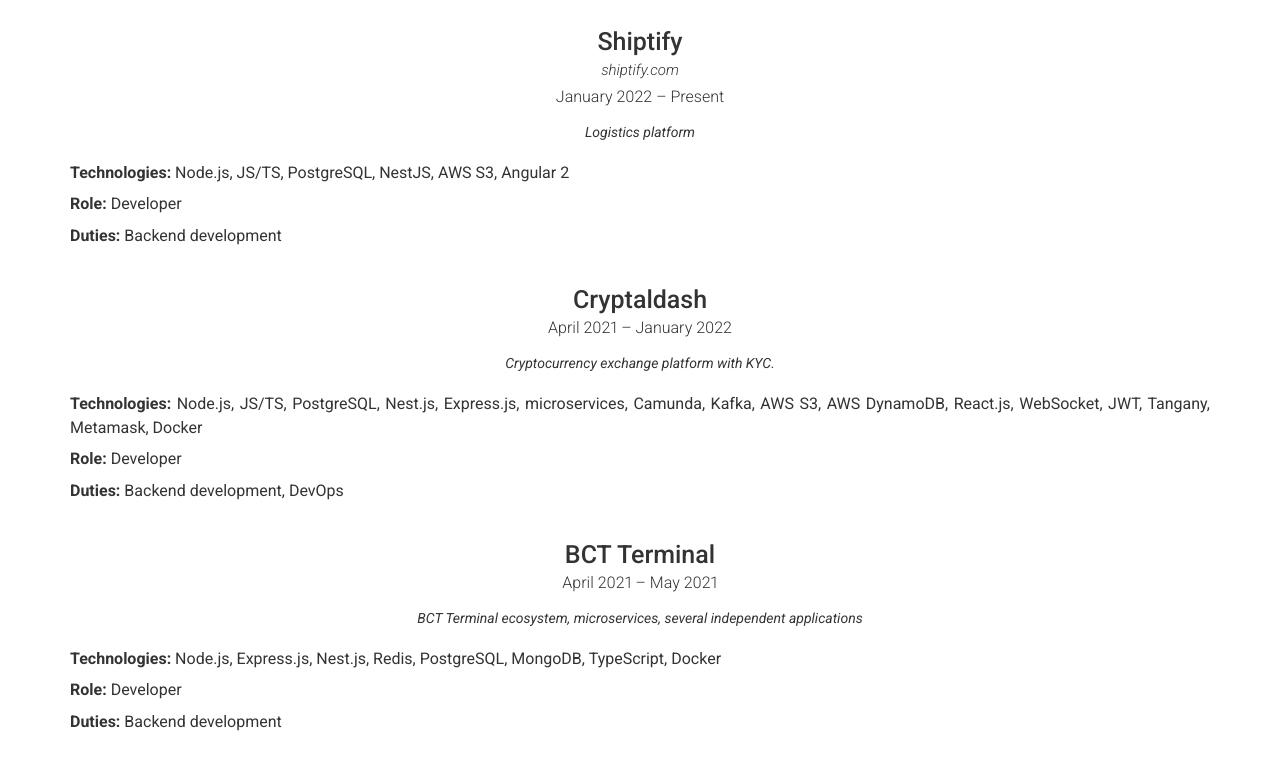
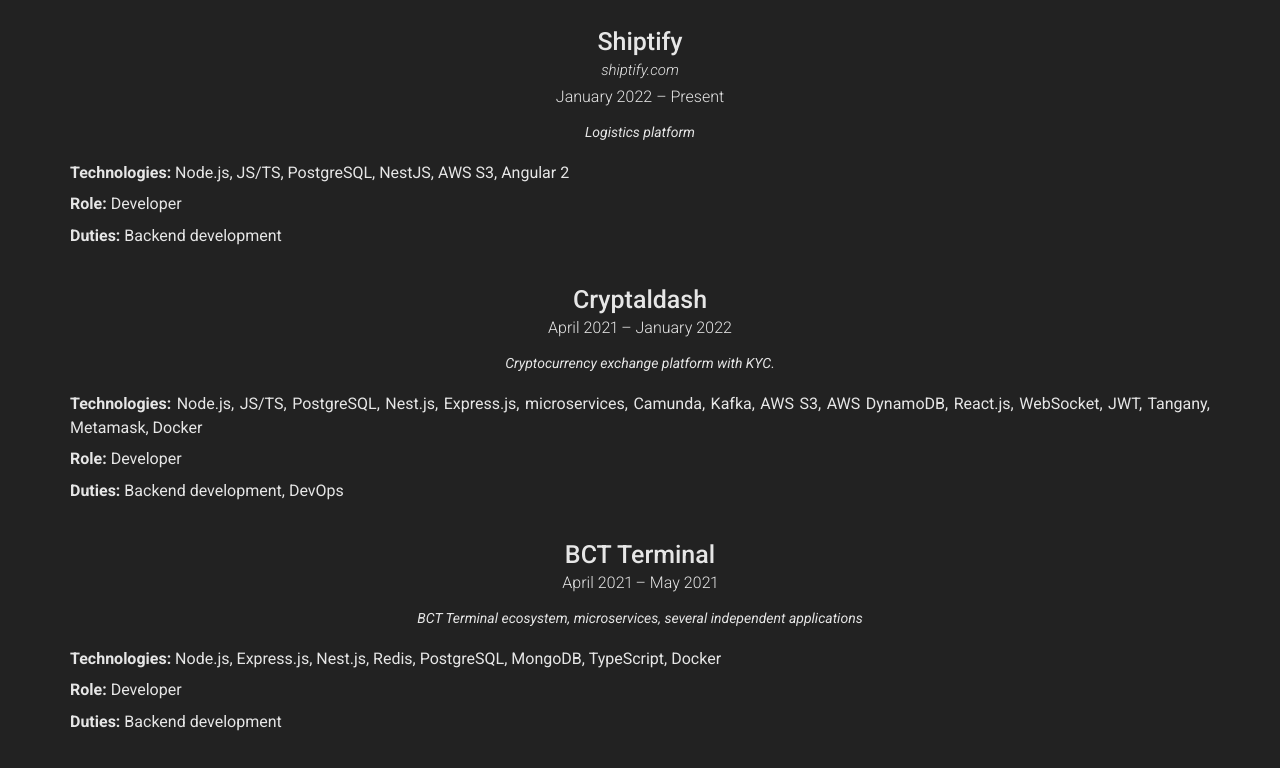
Before and after one commit to e-g1gor/e-g1gor.github.io, a plain HTML site: page index.html in a window 1280 px wide. Shown: the part 555-1323 px from the top of the page. Drawn offline with nearby package versions, Linux system fonts and the light colour scheme.

Commit message:
deploy: c43e1af3899d847983dc4034c407df222cf94846

```diff
--- a/index.html
+++ b/index.html
@@ -1,4 +1,4 @@
-<!DOCTYPE html><html lang="en"><head><meta charset="utf-8"><meta http-equiv="X-UA-Compatible" content="IE=edge"><meta name="viewport" content="width=device-width, initial-scale=1"><link rel="stylesheet" href="main.css"><link rel="shortcut icon" type="image/x-icon" href="/assets/favicon.ico"><title>Klenin Egor | Junior TypeScript/JavaScript Backend Developer</title></head><body><div class="container header-container"><div class="row"><div class="col-xs-12 col-sm-6 col-md-6 col-lg-8 header-left"><h1>Klenin Egor</h1><h2>TypeScript/JavaScript Backend Developer</h2></div><div class="col-xs-12 col-sm-6 col-md-6 col-lg-4 header-right"><ul class="icons no-print"><li><a class="button button--sacnite button--round-l" target="_blank" href="https://www.linkedin.com/in/e-g1gor"><i class="fab fa-linkedin" title="Linkedin link"></i></a></li><li><a class="button button--sacnite button--round-l" target="_blank" href="https://github.com/e-g1gor"><i class="fab fa-github" title="Github link"></i></a></li></ul><p>Email: <a href="https://e.g2gor@gmail.com" target="_blank">e.g2gor@gmail.com</a></p></div></div></div><main class="page-content" aria-label="Content"><div class="wrapper"><div class="container intro-container"><h3 id="about-me">Personal Information</h3><div class="row clearfix"><div class="col-xs-12"><ul>
+<!DOCTYPE html><html lang="en"><head><meta charset="utf-8"><meta http-equiv="X-UA-Compatible" content="IE=edge"><meta name="viewport" content="width=device-width, initial-scale=1"><link rel="stylesheet" href="main.css"><link rel="shortcut icon" type="image/x-icon" href="/assets/favicon.ico"><title>Klenin Egor | Junior TypeScript/JavaScript Backend Developer</title></head><body class="dark"><div class="container header-container"><div class="row"><div class="col-xs-12 col-sm-6 col-md-6 col-lg-8 header-left"><h1>Klenin Egor</h1><h2>TypeScript/JavaScript Backend Developer</h2></div><div class="col-xs-12 col-sm-6 col-md-6 col-lg-4 header-right"><ul class="icons no-print"><li><a class="button button--sacnite button--round-l" target="_blank" href="https://www.linkedin.com/in/e-g1gor"><i class="fab fa-linkedin" title="Linkedin link"></i></a></li><li><a class="button button--sacnite button--round-l" target="_blank" href="https://github.com/e-g1gor"><i class="fab fa-github" title="Github link"></i></a></li></ul><p>Email: <a href="mailto:e.g2gor@gmail.com?subject=CV | Egor Klenin" target="_blank">e.g2gor@gmail.com</a></p></div></div></div><main class="page-content" aria-label="Content"><div class="wrapper"><div class="container intro-container"><h3 id="about-me">Personal Information</h3><div class="row clearfix"><div class="col-xs-12"><ul>
 <li>a software developer with 2+ years of professional experience</li>
 <li>proficient in <mark>TypeScript</mark>, <mark>NodeJS</mark>, <mark>PostgreSQL</mark></li>
 <li>experienced in <mark>JavaScript</mark>, <mark>NestJS</mark>, <mark>TypeORM</mark>, <mark>Docker+Compose</mark></li>
```
